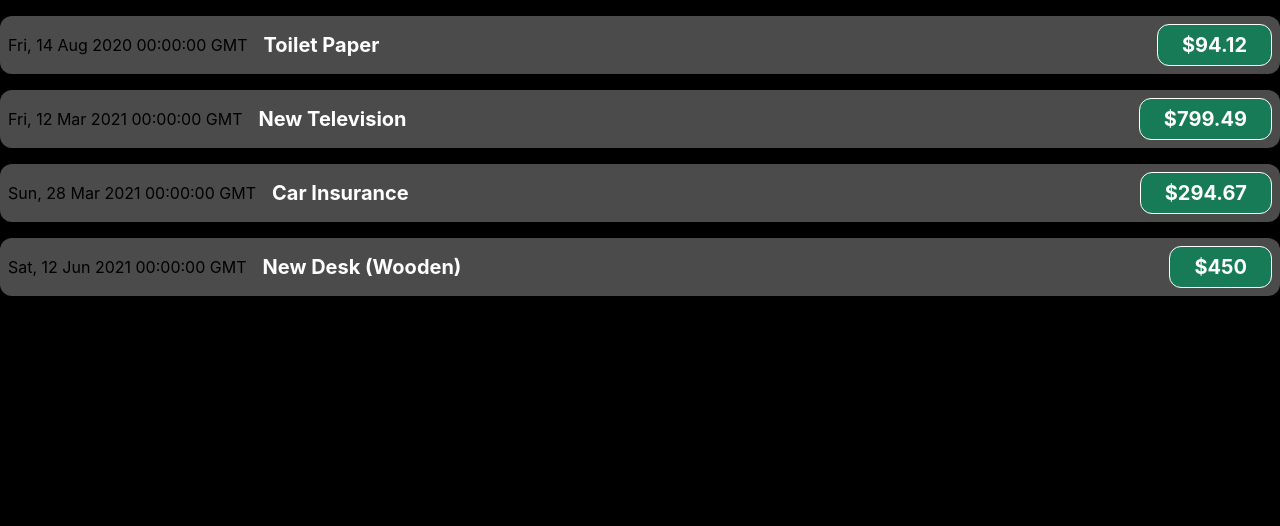
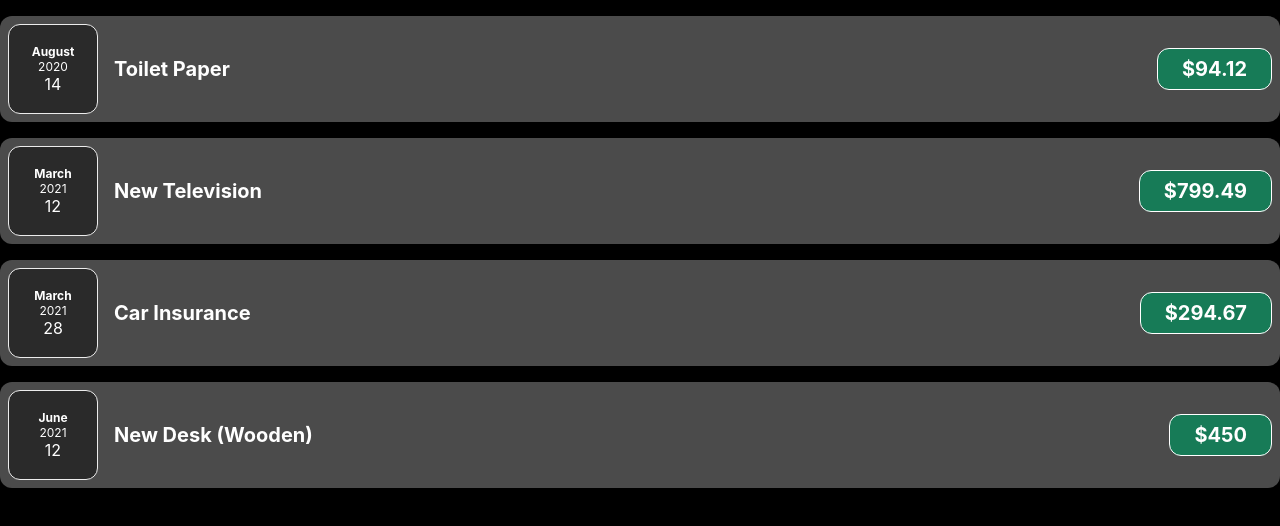
Before and after one commit to amitbhalla/expensecalc, a React (Create React App) app: page / in a window 1280 px wide. Shown: the top 526 px of the page. Built offline with nearby package versions, Linux system fonts and the light colour scheme.

Commit message:
Expense date added

```diff
--- /dev/null
+++ b/src/components/ExpenseDate.css
@@ -0,0 +1,26 @@
+.expense-date {
+  display: flex;
+  flex-direction: column;
+  width: 5.5rem;
+  height: 5.5rem;
+  border: 1px solid #ececec;
+  background-color: #2a2a2a;
+  color: white;
+  border-radius: 12px;
+  align-items: center;
+  justify-content: center;
+}
+
+.expense-date__month {
+  font-size: 0.75rem;
+  font-weight: bold;
+}
+
+.expense-date__year {
+  font-size: 0.75rem;
+}
+
+.expense-date__day {
+  font-size: 1.5rem;
+  font-weight: bold;
+}
--- /dev/null
+++ b/src/components/ExpenseDate.js
@@ -0,0 +1,18 @@
+import React from 'react';
+
+import './ExpenseDate.css';
+
+const ExpenseDate = (props) => {
+  const month = props.date.toLocaleString('en-US', { month: 'long' });
+  const year = props.date.getFullYear();
+  const date = props.date.toLocaleString('en-US', { day: '2-digit' });
+  return (
+    <div className="expense-date">
+      <div className="expense-date__month">{month}</div>
+      <div className="expense-date__year">{year}</div>
+      <div className="expense-date__date">{date}</div>
+    </div>
+  );
+};
+
+export default ExpenseDate;
--- a/src/components/ExpenseItem.js
+++ b/src/components/ExpenseItem.js
@@ -1,11 +1,12 @@
 import React from 'react';
+import ExpenseDate from './ExpenseDate';
 
 import './ExpenseItem.css';
 
 const ExpenseItem = (props) => {
   return (
     <div className="expense-item">
-      <div>{props.date.toUTCString()}</div>
+      <ExpenseDate date={props.date} />
       <div className="expense-item__description">
         <h2>{props.title}</h2>
         <div className="expense-item__price">${props.amount}</div>
```
